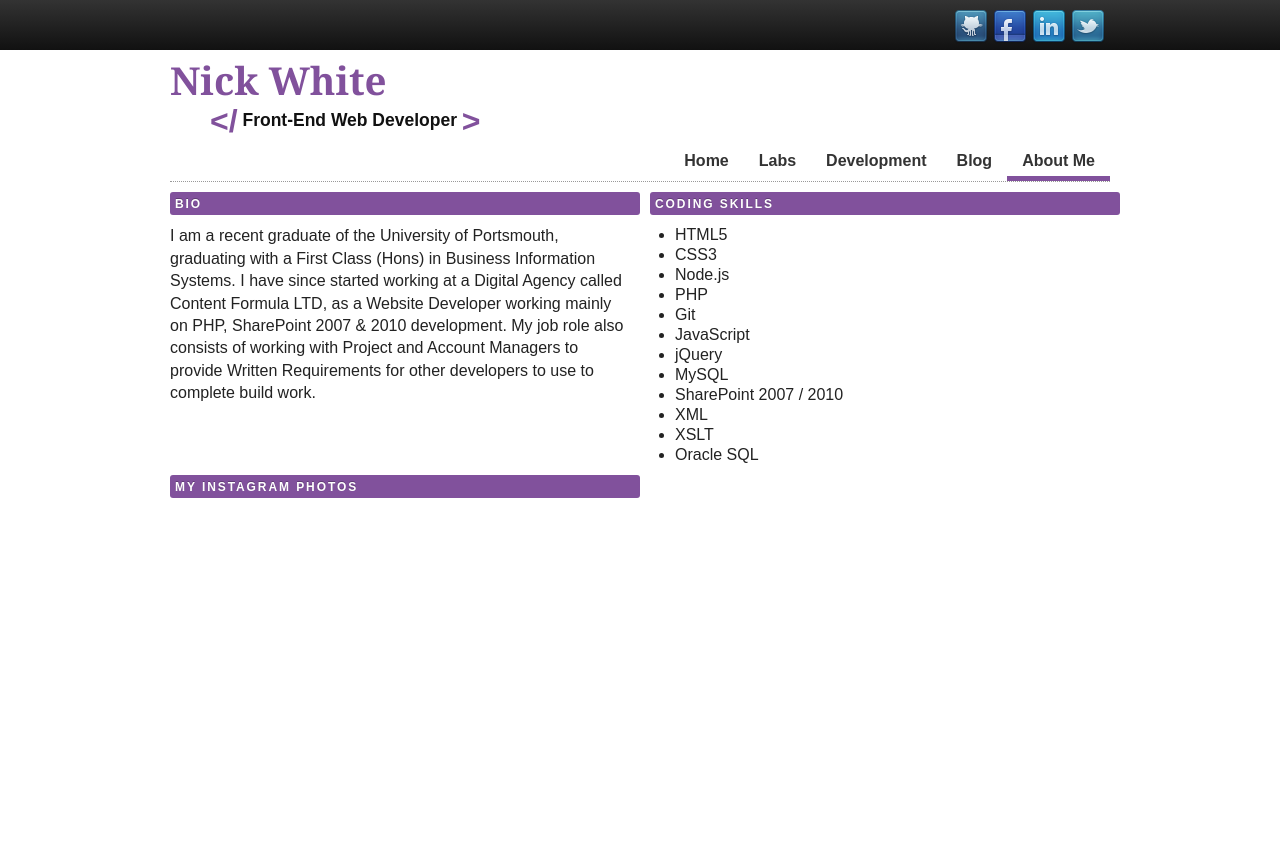
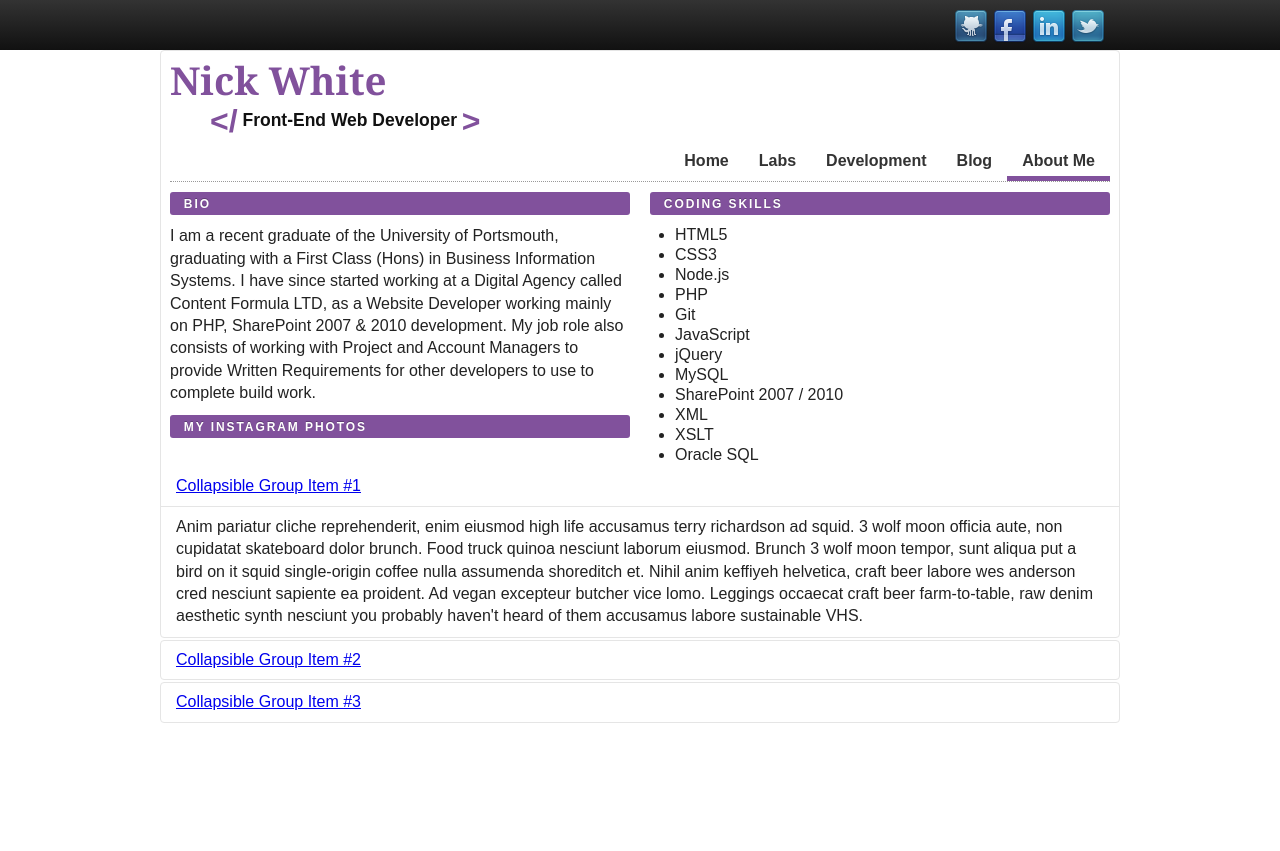
Before and after one commit to nwhite89/Toxic-Designs, a CodeIgniter app: page /portfolio/about-me in a window 1280 px wide. Shown: the top 851 px of the page. Run offline with CodeIgniter, Linux system fonts and the light colour scheme; data that the repository does not hold is empty; some libraries are stand-ins or nearby versions.

Commit message:
setup Instagram photos

```diff
--- a/application/config/config.php
+++ b/application/config/config.php
@@ -14,10 +14,10 @@
 | path to your installation.
 |
 */
-//$config['base_url']	= 'http://nickwhite.td/';
+$config['base_url']	= 'http://nickwhite.td/';
 //$config['base_url']	= 'http://192.168.0.13/ToxicDesigns/';
 //$config['base_url']	= 'http://192.168.1.136/toxicd/';
-$config['base_url']	= 'http://sandbox.dev/toxicd/';
+//$config['base_url']	= 'http://sandbox.dev/toxicd/';
 
 /*
 |--------------------------------------------------------------------------
--- a/application/controllers/about_me.php
+++ b/application/controllers/about_me.php
@@ -4,14 +4,17 @@ class About_me extends CI_Controller
 {
 	public function index()
 	{
+		$this->load->model('about_model');
 		$header = array(
 			'page' => 'aboutme',
 			'class' => 'about-me',
 			'title' => 'About Me',
 		);
-
+		$data = array(
+			'instagram' => $this->about_model->instagram(),
+		);
 		$this->load->view('layouts/header', $header);
-		$this->load->view('about.php');
+		$this->load->view('about.php', $data);
 		$this->load->view('layouts/footer');
 	}
 }
--- /dev/null
+++ b/application/models/about_model.php
@@ -0,0 +1,36 @@
+<?php
+	/**
+	*
+	*/
+	class About_model extends CI_Model
+	{
+		private $instagramPhotos = array();
+		public function __construct()
+		{
+			parent::__construct();
+		}
+
+		private function getInstagramPhotos ()
+		{
+			$jsonurl = "https://api.instagram.com/v1/users/self/media/recent?access_token=48050029.1fb234f.dbb565648f8642e5aa832251bf0d8b56&client_id=f5a6171453de48218d0b58c10e7479e2&client_secret=176e511498824bd4b90070c17bf736b1";
+			$json = file_get_contents($jsonurl, 0, null, null);
+			$json_output = json_decode($json);
+			$data = $json_output->data;
+			//print '<pre>';
+			//	print_r($data);
+			foreach ($data as $key => $value) {
+				if ($key < 9)
+				{
+					$this->instagramPhotos[] = $value->images->thumbnail->url;
+				}
+			}
+			//print '</pre>';
+		}
+
+		public function instagram()
+		{
+			$this->getInstagramPhotos();
+			return $this->instagramPhotos;
+		}
+	}
+?>
--- a/application/views/about.php
+++ b/application/views/about.php
@@ -1,3 +1,4 @@
+    <div id="about-accordion">
         <div class="eight columns about-section">
             <span class="label about bio">Bio</span>
             <p>
@@ -7,6 +8,15 @@
                 of working with Project and Account Managers to provide Written Requirements for other developers to use to complete
                 build work.
             </p>
+            <span class="label about instagram">My Instagram Photos</span>
+            <div class="instagram-photos">
+                <?php
+                foreach ($instagram as $key => $value) {
+                    echo '<div class="photo" style="background-image: url('. $value .')"></div>';
+                    //echo '<img src="' . $value . '" />';
+                }
+                ?>
+            </div>
         </div>
 
         <div class="eight columns about-section">
@@ -26,8 +36,43 @@
                 <li>Oracle SQL</li>
             </ul>
         </div>
-
-    <div class="eight columns about-section">
-        <span class="label about instagram">My Instagram Photos</span>
+    </div><!--#about-acccordion-->
+    <div class="accordion" id="accordion2">
+                <div class="accordion-group">
+                  <div class="accordion-heading">
+                    <a class="accordion-toggle" data-toggle="collapse" data-parent="#accordion2" href="#collapseOne">
+                      Collapsible Group Item #1
+                    </a>
+                  </div>
+                  <div id="collapseOne" class="accordion-body in collapse" style="height: auto;">
+                    <div class="accordion-inner">
+                      Anim pariatur cliche reprehenderit, enim eiusmod high life accusamus terry richardson ad squid. 3 wolf moon officia aute, non cupidatat skateboard dolor brunch. Food truck quinoa nesciunt laborum eiusmod. Brunch 3 wolf moon tempor, sunt aliqua put a bird on it squid single-origin coffee nulla assumenda shoreditch et. Nihil anim keffiyeh helvetica, craft beer labore wes anderson cred nesciunt sapiente ea proident. Ad vegan excepteur butcher vice lomo. Leggings occaecat craft beer farm-to-table, raw denim aesthetic synth nesciunt you probably haven't heard of them accusamus labore sustainable VHS.
+                    </div>
+                  </div>
+                </div>
+                <div class="accordion-group">
+                  <div class="accordion-heading">
+                    <a class="accordion-toggle" data-toggle="collapse" data-parent="#accordion2" href="#collapseTwo">
+                      Collapsible Group Item #2
+                    </a>
+                  </div>
+                  <div id="collapseTwo" class="accordion-body collapse" style="height: 0px;">
+                    <div class="accordion-inner">
+                      Anim pariatur cliche reprehenderit, enim eiusmod high life accusamus terry richardson ad squid. 3 wolf moon officia aute, non cupidatat skateboard dolor brunch. Food truck quinoa nesciunt laborum eiusmod. Brunch 3 wolf moon tempor, sunt aliqua put a bird on it squid single-origin coffee nulla assumenda shoreditch et. Nihil anim keffiyeh helvetica, craft beer labore wes anderson cred nesciunt sapiente ea proident. Ad vegan excepteur butcher vice lomo. Leggings occaecat craft beer farm-to-table, raw denim aesthetic synth nesciunt you probably haven't heard of them accusamus labore sustainable VHS.
+                    </div>
+                  </div>
+                </div>
+                <div class="accordion-group">
+                  <div class="accordion-heading">
+                    <a class="accordion-toggle" data-toggle="collapse" data-parent="#accordion2" href="#collapseThree">
+                      Collapsible Group Item #3
+                    </a>
+                  </div>
+                  <div id="collapseThree" class="accordion-body collapse" style="height: 0px;">
+                    <div class="accordion-inner">
+                      Anim pariatur cliche reprehenderit, enim eiusmod high life accusamus terry richardson ad squid. 3 wolf moon officia aute, non cupidatat skateboard dolor brunch. Food truck quinoa nesciunt laborum eiusmod. Brunch 3 wolf moon tempor, sunt aliqua put a bird on it squid single-origin coffee nulla assumenda shoreditch et. Nihil anim keffiyeh helvetica, craft beer labore wes anderson cred nesciunt sapiente ea proident. Ad vegan excepteur butcher vice lomo. Leggings occaecat craft beer farm-to-table, raw denim aesthetic synth nesciunt you probably haven't heard of them accusamus labore sustainable VHS.
+                    </div>
+                  </div>
+                </div>
               </div>
 </div><!--#container-->
--- a/css/style.css
+++ b/css/style.css
@@ -197,6 +197,15 @@ html, button, input, select, textarea {
 .tweet-card .posted .by {
     float: right;
 }
+.instagram-photos {
+	text-align: center;
+}
+.instagram-photos .photo {
+	margin: 0 1px 3px 2px;
+	width: 150px;
+	height: 150px;
+	display: inline-block;
+}
 /* Navigation for Tablet and Desktop */
 @media only screen and (min-width: 768px) {
 	#tweets {
@@ -392,6 +401,12 @@ html, button, input, select, textarea {
 	    left: 2%;
 	    width: 85%;
 	}
+	.instagram-photos .photo {
+		margin: 0 0 5px 0;
+	}
+	.instagram-photos .photo:nth-child(9) {
+		display: none;
+	}
 }
 .navbar-inverse .navbar-inner, #header-bar {
 	background-color: #333;
@@ -421,8 +436,8 @@ html, button, input, select, textarea {
 	left: -45px;
 	*/
 	margin-bottom: 10px;
-	padding: 6px 5px 5px;
-	width: 100%;
+	padding: 6px 7% 5px 3%;
+	width: 90%;
 	background: #81519c;
 	font-style: normal;
 	color: #fff;
@@ -431,11 +446,3 @@ html, button, input, select, textarea {
 	letter-spacing: .16em;
 	line-height: 12px;
 }
-.label.about.twitter {
-	left: -60px;
-	top: 20px;
-}
-.label.about.experience {
-	top: 50px;
-	left: -90px;
-}
```
Lines whose indentation alone changed are shown as unchanged.
